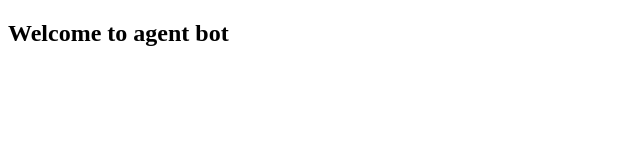
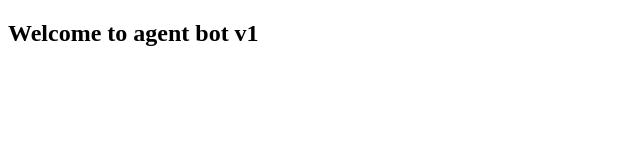
Before and after one commit to Swetha-sns/salesforce-agent-test, a plain HTML site: page index.html in a window 1280 px wide. Shown: the full height of the page, 0-640 px from the left. Drawn offline with nearby package versions, Linux system fonts and the light colour scheme.

Commit message:
Force redeploy

```diff
--- a/index.html
+++ b/index.html
@@ -4,7 +4,7 @@
   <title>Salesforce Chat</title>
 </head>
 <body>
-	<h2>Welcome to agent bot</h2>
+	<h2>Welcome to agent bot v1</h2>
 <script type='text/javascript'>
 	function initEmbeddedMessaging() {
 		try {
```
